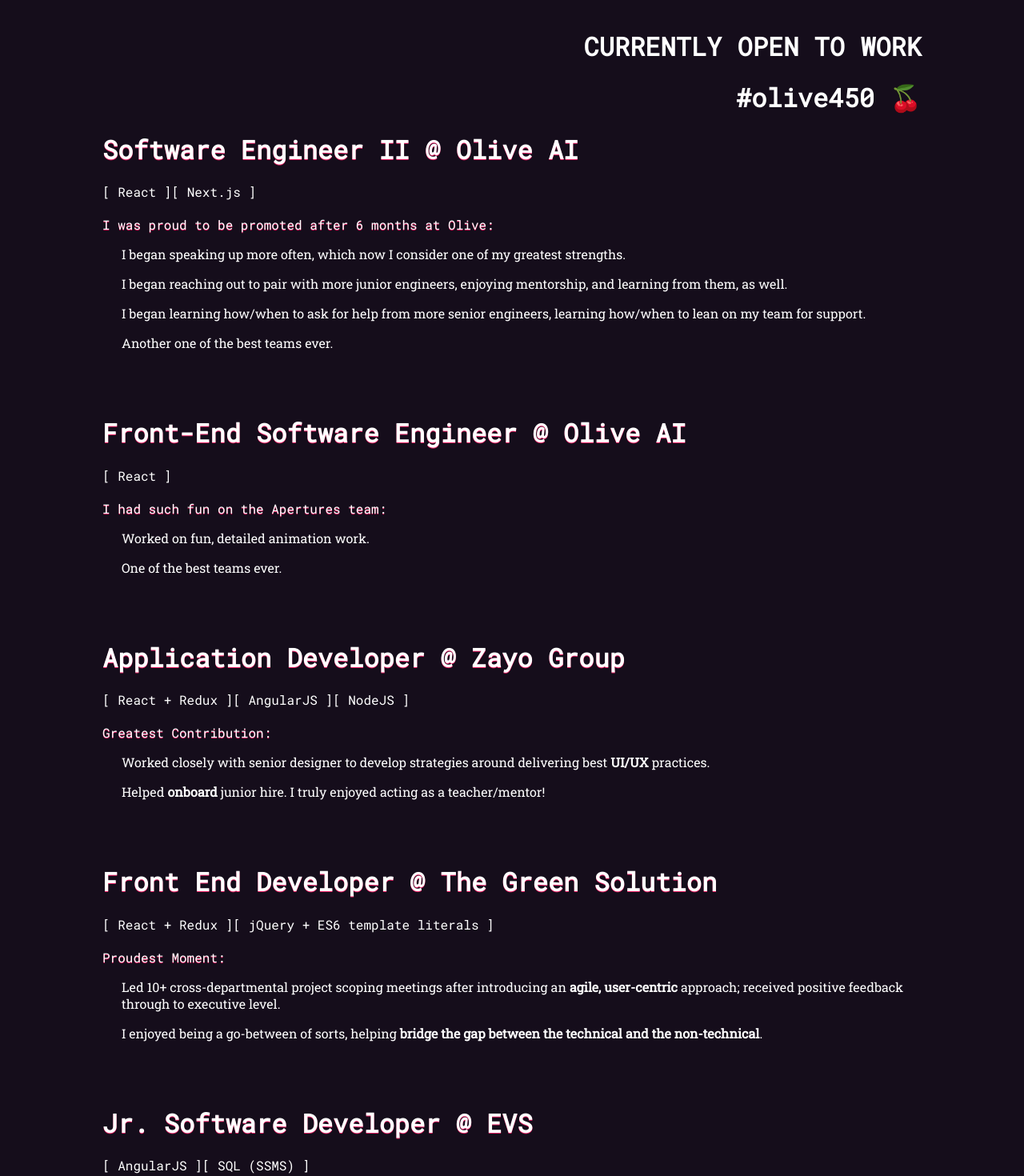
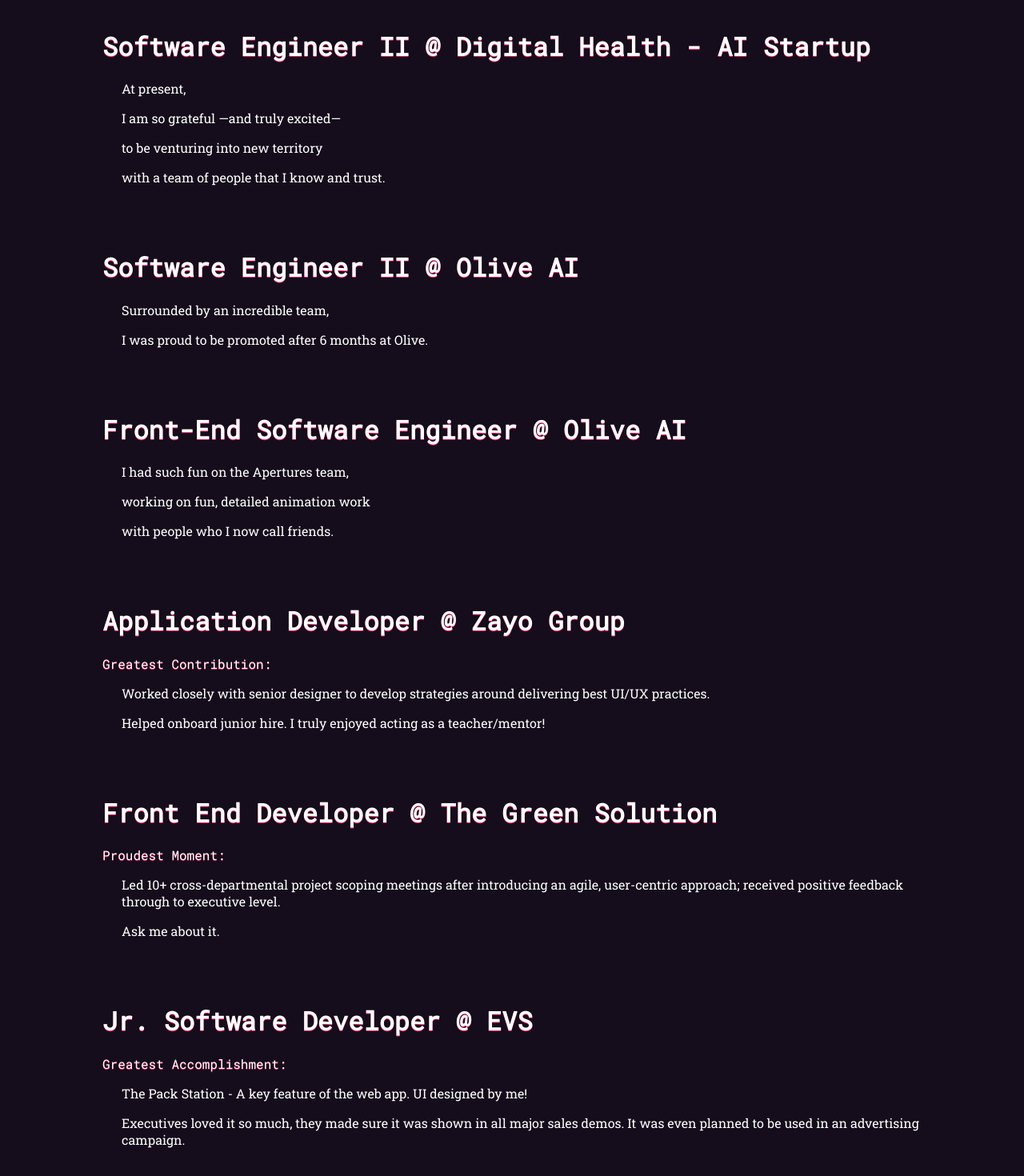
Before and after one commit to amandahussey/amandahussey.com, a React (Create React App) app: page / in a window 1280 px wide. Shown: the part 1840-3310 px from the top of the page at 80% size. Built offline with nearby package versions, Linux system fonts and the light colour scheme; a web font is replaced by a local one.

Commit message:
update resume section

```diff
--- a/src/components/Resume/Resume.js
+++ b/src/components/Resume/Resume.js
@@ -20,30 +20,34 @@
                 <div id='software-development' className='resume-parent-container'>
                 <div className='resume-container'>
                     <h1 className='resume-section__title'>Web Development</h1>
-                    <h1 className='open-to-work'>CURRENTLY OPEN TO WORK</h1>
-                    <h1 className='open-to-work'>#olive450 &#127826;</h1>
+
+                    <ResumeSection
+                        title='Software Engineer II'
+                        company='Digital Health - AI Startup'
+                        paragraphs={[
+                            'At present,',
+                            'I am so grateful —and truly excited—',
+                            'to be venturing into new territory',
+                            'with a team of people that I know and trust.'
+                        ]}
+                    />
 
                     <ResumeSection
                         title='Software Engineer II'
                         company='Olive AI'
-                        technologies={['React', 'Next.js']}
-                        introPhrase='I was proud to be promoted after 6 months at Olive:'
                         paragraphs={[
-                            'I began speaking up more often, which now I consider one of my greatest strengths.',
-                            'I began reaching out to pair with more junior engineers, enjoying mentorship, and learning from them, as well.',
-                            'I began learning how/when to ask for help from more senior engineers, learning how/when to lean on my team for support.',
-                            'Another one of the best teams ever.'
+                            'Surrounded by an incredible team,',
+                            'I was proud to be promoted after 6 months at Olive.'
                         ]}
                     />
 
                     <ResumeSection
                         title='Front-End Software Engineer'
                         company='Olive AI'
-                        technologies={['React']}
-                        introPhrase='I had such fun on the Apertures team:'
                         paragraphs={[
-                            'Worked on fun, detailed animation work.',
-                            'One of the best teams ever.'
+                            'I had such fun on the Apertures team,',
+                            'working on fun, detailed animation work',
+                            'with people who I now call friends.',
                         ]}
                     />
 
@@ -51,17 +55,12 @@
                         <div className='resume-section__header'>
                             <h1><span>Application Developer</span> <span>@ Zayo Group</span></h1>
                         </div>
-                        <p className='resume-section__technologies-used'>
-                            <span>[ React + Redux ]</span>
-                            <span>[ AngularJS ]</span>
-                            <span>[ NodeJS ]</span>
-                        </p>
 
                         <div className='resume-section__description'>
                             <div className='resume-section__description__greatest-moment'>Greatest Contribution:</div>
                             <div className='resume-section__description__paragraph'>
-                                <p>Worked closely with senior designer to develop strategies around delivering best <b>UI/UX</b> practices.</p>
-                                <p>Helped <b>onboard</b> junior hire. I truly enjoyed acting as a teacher/mentor!</p>
+                                <p>Worked closely with senior designer to develop strategies around delivering best UI/UX practices.</p>
+                                <p>Helped onboard junior hire. I truly enjoyed acting as a teacher/mentor!</p>
                             </div>
                         </div>
 
@@ -73,16 +72,11 @@
                             <h1><span>Front End Developer</span> <span>@ The Green Solution</span></h1>
                         </div>
 
-
-                        <p className='resume-section__technologies-used'>
-                            <span>[ React + Redux ]</span>
-                            <span>[ jQuery + ES6 template literals ]</span>
-                        </p>
                         <div className='resume-section__description'>
                             <div className='resume-section__description__greatest-moment'>Proudest Moment:</div>
                             <div className='resume-section__description__paragraph'>
-                                <p>Led 10+ cross-departmental project scoping meetings after introducing an <b>agile, user-centric</b> approach; received positive feedback through to executive level.</p>
-                                <p>I enjoyed being a go-between of sorts, helping <b>bridge the gap between the technical and the non-technical</b>.</p>
+                                <p>Led 10+ cross-departmental project scoping meetings after introducing an agile, user-centric approach; received positive feedback through to executive level.</p>
+                                <p>Ask me about it.</p>
                             </div>
                         </div>
 
@@ -92,15 +86,11 @@
                         <div className='resume-section__header'>
                             <h1><span>Jr. Software Developer</span> <span>@ EVS</span></h1>
                         </div>
-                        <p className='resume-section__technologies-used'>
-                            <span>[ AngularJS ]</span>
-                            <span>[ SQL (SSMS) ]</span>
-                        </p>
                         <div className='resume-section__description'>
                              <div className='resume-section__description__greatest-moment'>Greatest Accomplishment:</div>
                              <div className='resume-section__description__paragraph'>
                                  <p>The Pack Station - A key feature of the web app. UI designed by me!</p>
-                                 <p>Executives loved it so much, they made sure it was shown in <b>all major sales demos</b>. It was even planned to be used in an <b>advertising campaign</b>.</p>
+                                 <p>Executives loved it so much, they made sure it was shown in all major sales demos. It was even planned to be used in an advertising campaign.</p>
                              </div>
                          </div>
                     </div>
@@ -117,7 +107,7 @@
                                 <div className='resume-section__sub-title'>
                                     <h3 className='resume-section__education-title'>Bachelor of Science in Mathematics</h3>
                                 </div>
-                                <p><b>GPA: 3.8</b> | Minor in Spanish</p>
+                                <p>GPA: 3.8 | Minor in Spanish</p>
                             </div>
                             <div className='resume-section__description'>
                                 <div className='resume-section__sub-title'>
--- a/src/components/Resume/ResumeSection.js
+++ b/src/components/Resume/ResumeSection.js
@@ -12,15 +12,15 @@
       <div className='resume-section__header'>
           <h1><span>{title}</span> <span>@ {company}</span></h1>
       </div>
-      <p className='resume-section__technologies-used'>
+      {technologies && <p className='resume-section__technologies-used'>
           {technologies.map(tech => <span>[ {tech} ]</span>)}
-      </p>
+      </p>}
 
       <div className='resume-section__description'>
           <div className='resume-section__description__greatest-moment'>{introPhrase}</div>
-          <div className='resume-section__description__paragraph'>
+          {paragraphs && <div className='resume-section__description__paragraph'>
               {paragraphs.map(paragraphText => <p>{paragraphText}</p>)}
-          </div>
+          </div>}
       </div>
   </div>
   )
```
